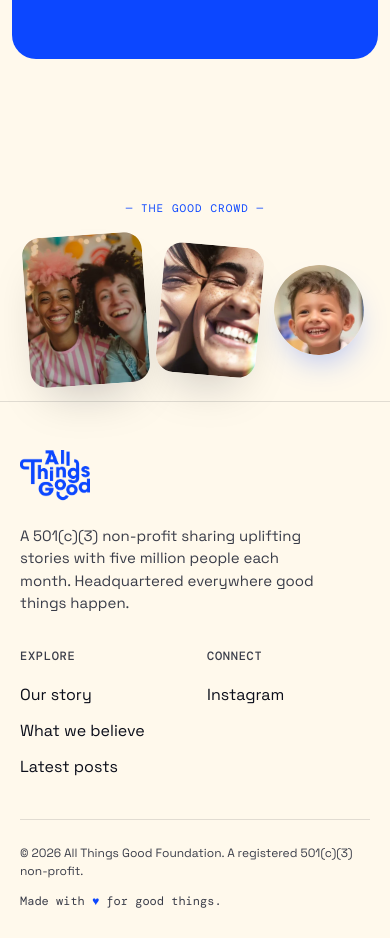
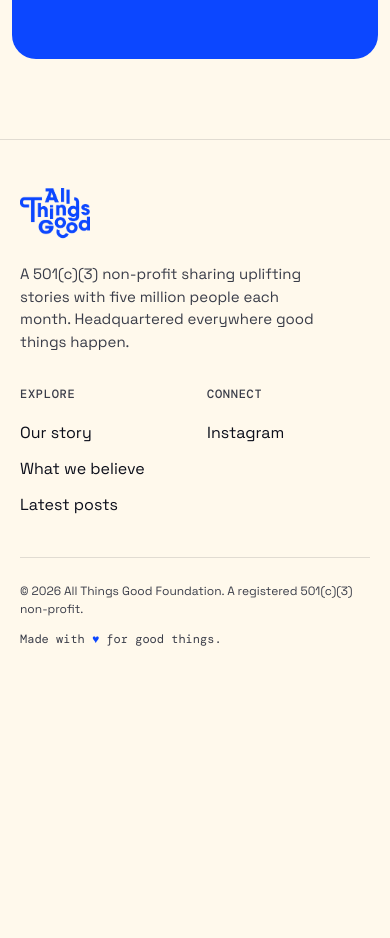
Before and after one commit to squidbuchanan/allthingsgood, a website: page index.html in a window 390 px wide. Shown: the part 6520-7458 px from the top of the page. After the commit the page ends 7196 px from the top, so only its background shows below. Drawn offline with nearby package versions, Linux system fonts and the light colour scheme; no server answers.

Commit message:
mobile fixes

```diff
--- a/index.html
+++ b/index.html
@@ -261,13 +261,13 @@
 
   /* Mobile photo mount — the same .hero-photos node is moved here by JS
      when the viewport drops below 980px, and shows under the CTA. */
-  /* Mobile photo mount — visible below the CTA on small viewports. */
+  /* Mobile photo mount — sits inside the hero, right under the CTA buttons on small viewports. */
   .hero-photos-mount-mobile { display: none; }
   @media (max-width: 980px) {
     .hero-photos-mount-mobile {
       display: block;
-      padding: 56px 24px 16px;
-      text-align: center;
+      margin: 40px 0 8px;
+      text-align: left;
     }
     .hero-photos-mount-mobile .mini-label {
       display: inline-block;
@@ -282,25 +282,26 @@
       position: static;
       display: flex;
       flex-wrap: wrap;
-      justify-content: center;
+      justify-content: flex-start;
       align-items: center;
       gap: 14px;
       width: auto;
       height: auto;
-      margin: 0 auto;
+      margin: 0;
     }
     .hero-photos-mount-mobile .hp {
       position: static;
       top: auto; left: auto; right: auto;
     }
-    .hero-photos-mount-mobile .hp-1 { width: 150px; height: 190px; transform: rotate(-4deg); }
-    .hero-photos-mount-mobile .hp-2 { width: 130px; height: 160px; transform: rotate(5deg); }
-    .hero-photos-mount-mobile .hp-3 { width: 110px; height: 110px; transform: rotate(-8deg); }
+    .hero-photos-mount-mobile .hp-1 { width: 138px; height: 174px; transform: rotate(-4deg); }
+    .hero-photos-mount-mobile .hp-2 { width: 120px; height: 150px; transform: rotate(5deg); }
+    .hero-photos-mount-mobile .hp-3 { width: 100px; height: 100px; transform: rotate(-8deg); }
   }
   @media (max-width: 420px) {
-    .hero-photos-mount-mobile .hp-1 { width: 120px; height: 150px; }
-    .hero-photos-mount-mobile .hp-2 { width: 100px; height: 130px; }
-    .hero-photos-mount-mobile .hp-3 { width: 90px;  height: 90px; }
+    .hero-photos-mount-mobile { margin: 32px 0 4px; }
+    .hero-photos-mount-mobile .hp-1 { width: 116px; height: 144px; }
+    .hero-photos-mount-mobile .hp-2 { width: 100px; height: 124px; }
+    .hero-photos-mount-mobile .hp-3 { width: 88px;  height: 88px; }
   }
 
   /* Stats strip */
@@ -1134,15 +1135,6 @@
   </div>
 </section>
 
-<!-- Mobile-only photo strip: hidden on desktop via CSS; visible below the CTA on small screens -->
-<div class="hero-photos-mount-mobile">
-  <span class="mini-label">— The good crowd —</span>
-  <div class="hero-photos">
-    <img class="hp hp-1" src="assets/photos/hero-photo-1.webp" alt="A smiling moment" />
-    <img class="hp hp-2" src="assets/photos/hero-photo-2.webp" alt="A happy face" />
-    <img class="hp hp-3" src="assets/photos/hero-photo-3.webp" alt="A bright smile" />
-  </div>
-</div>
 
 <!-- ===========================  FOOTER  =========================== -->
 <footer>
```
